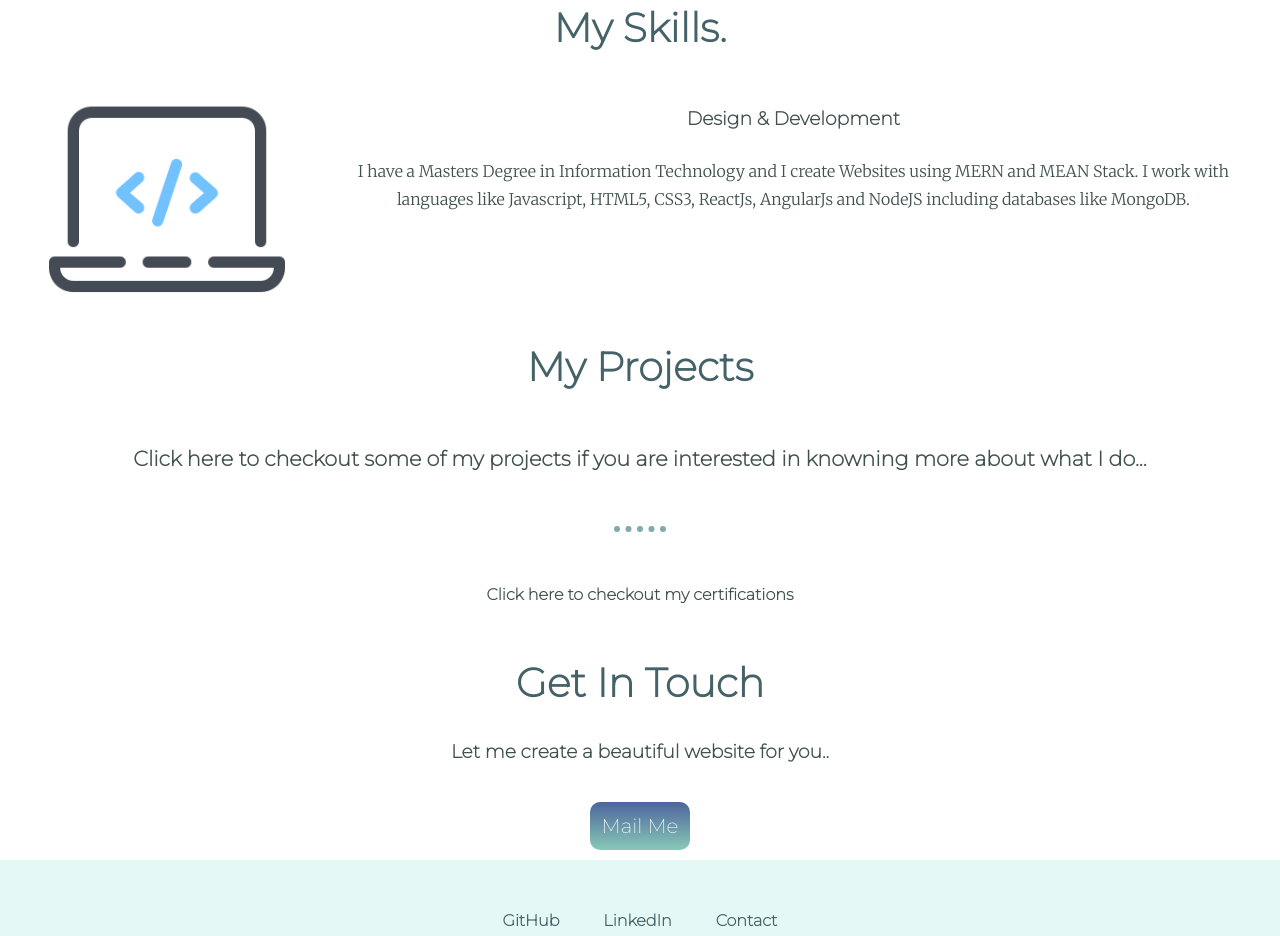
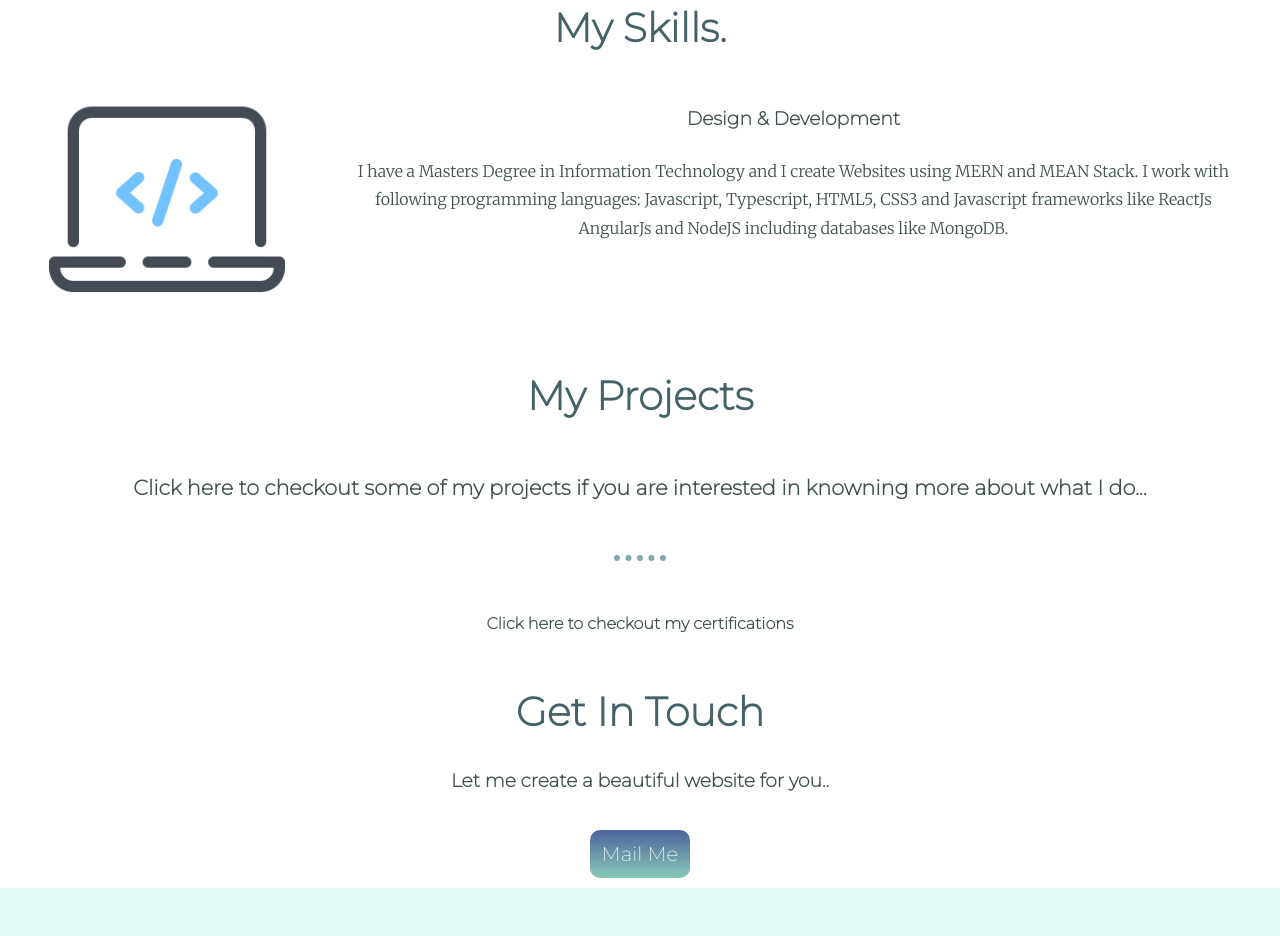
Before and after one commit to lochanp/myprofile, a plain HTML site: page index.html in a window 1280 px wide. Shown: the part 835-1771 px from the top of the page. Drawn offline with Linux system fonts and the light colour scheme.

Commit message:
first commit

```diff
--- a/index.html
+++ b/index.html
@@ -39,7 +39,7 @@
             <img class="code-img" src="imgs/laptop-coding.png" alt="">
             <h3>Design & Development</h3>
             <p class="skills-text">I have a Masters Degree in Information Technology and I create Websites using MERN and MEAN Stack.
-                I work with languages like Javascript, HTML5, CSS3, ReactJs, AngularJs and NodeJS including
+                I work with following programming languages: Javascript, Typescript, HTML5, CSS3 and Javascript frameworks like ReactJs AngularJs and NodeJS including
                 databases like MongoDB.
             </p>
         </div>
```
